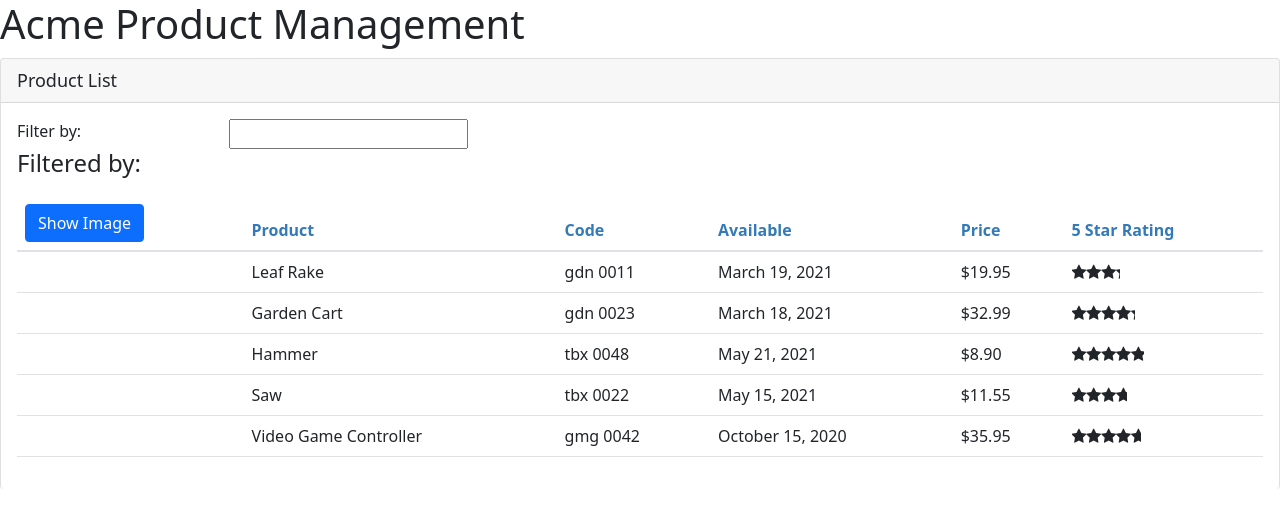
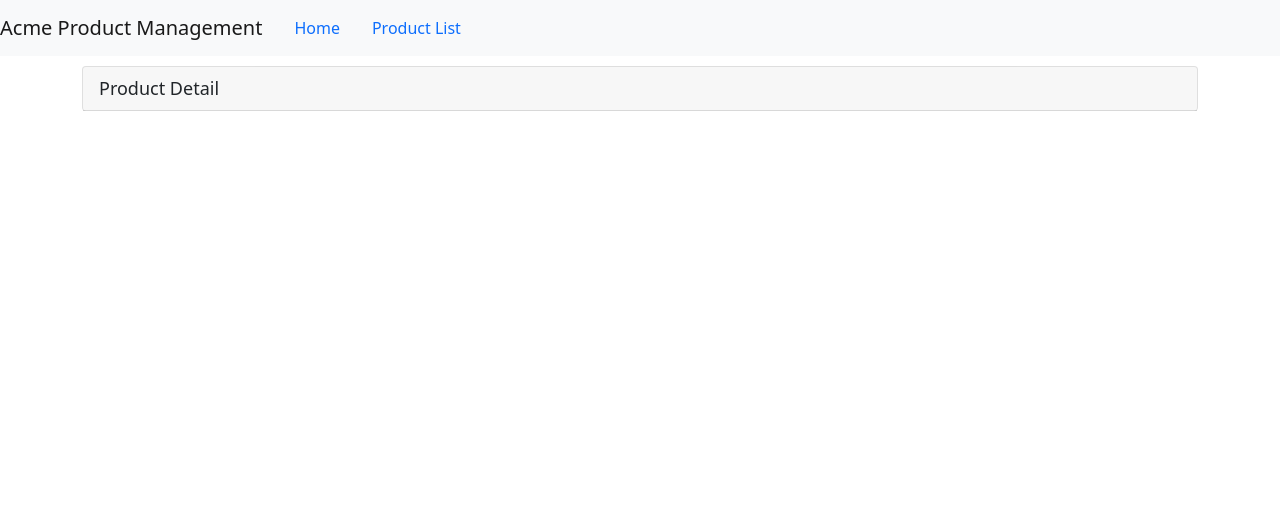
Before and after one commit to Piental/Angular-getting-started, an Angular app: page /products/1 in a window 1280 px wide. Shown: the top 526 px of the page. Built offline with nearby package versions, Linux system fonts and the light colour scheme.

Commit message:
Chapter 11 done.

```diff
--- a/src/app/app.component.ts
+++ b/src/app/app.component.ts
@@ -3,9 +3,17 @@
 @Component({
   selector: `pm-root`,
   template: `
-    <div><h1>{{pageTitle}}</h1>
-      <div><pm-products></pm-products></div>
-    </div>`
+  <nav class='navbar navbar-expand navbar-light bg-light'>
+    <a class='navbar-brand'>{{pageTitle}}</a>
+    <ul class='nav nav-pills'>
+      <li><a class='nav-link' routerLink='/welcome'>Home</a></li>
+      <li><a class='nav-link' routerLink='/products'>Product List</a></li>
+    </ul>
+  </nav>
+  <div class = 'container'>
+  <router-outlet></router-outlet>
+  </div>
+  `
 })
 
 export class AppComponent {
--- /dev/null
+++ b/src/app/products/product-detail.component.html
@@ -0,0 +1,5 @@
+<div class='card'>
+  <div class='card-header'>
+      {{pageTitle}}
+  </div>
+</div>
--- /dev/null
+++ b/src/app/products/product-detail.component.ts
@@ -0,0 +1,15 @@
+import { Component, OnInit } from '@angular/core';
+
+@Component({
+  templateUrl: './product-detail.component.html',
+  styleUrls: ['./product-detail.component.css']
+})
+export class ProductDetailComponent implements OnInit {
+  pageTitle: string = 'Product Detail';
+
+  constructor() { }
+
+  ngOnInit(): void {
+  }
+
+}
--- a/src/app/products/product-list.component.ts
+++ b/src/app/products/product-list.component.ts
@@ -4,7 +4,6 @@
 import { ProductService } from "./product.service";
 
 @Component({
-  selector: `pm-products`,
   templateUrl: `./product-list.component.html`,
   styleUrls: [`./product-list.component.css`]
 })
```
Also changed, not shown: src/app/app.module.ts (+14 -2 lines), src/app/products/product-detail.component.css (added), 1 other file (tests, documents, lock files or other folders).
